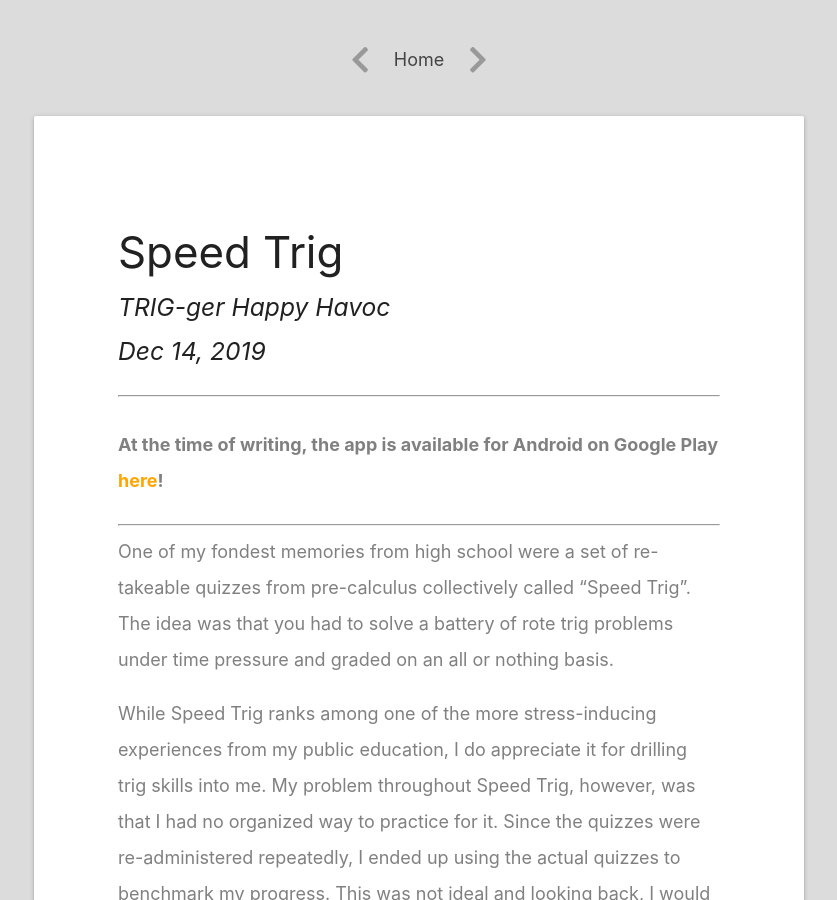
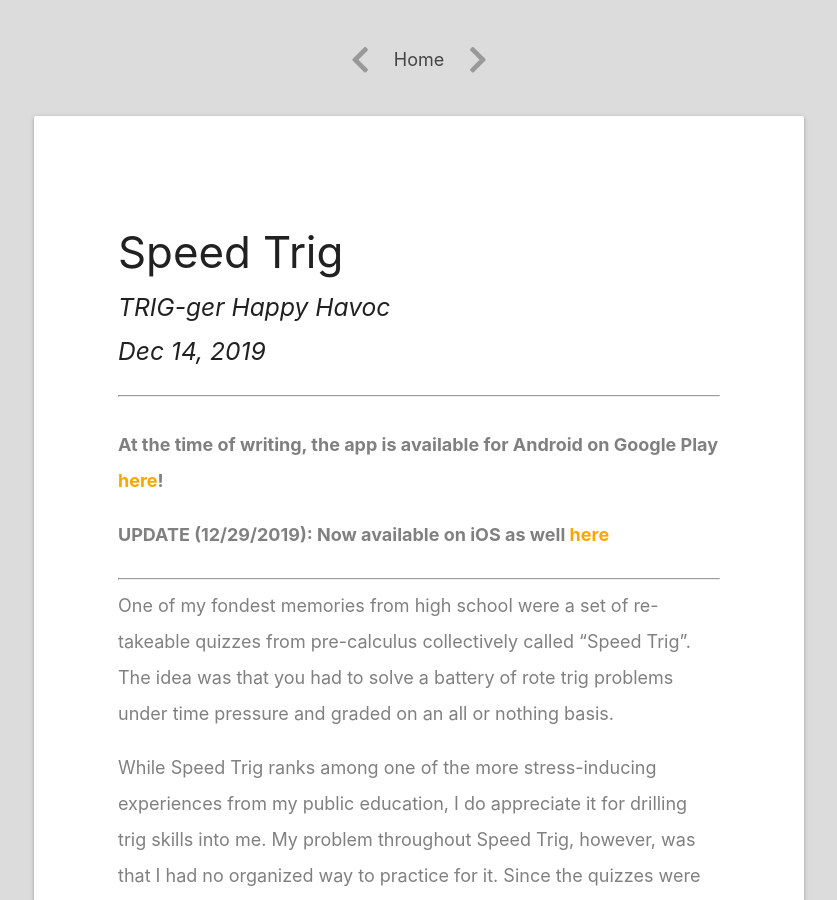
Before and after one commit to jasmaa/jasmaa.github.io, a Jekyll site: the page built from _posts/2019-12-14-speedtrig.md, in a window 1280 px wide and 900 px high. Shown: the whole window, without its empty margins (221-1058 px from the left). Built offline with Jekyll 4.4.1, drawn with Linux system fonts in a browser that asks for light colours; nearby versions of some CDN libraries.

Commit message:
Update resume and speed trig

```diff
--- a/_posts/2019-12-14-speedtrig.md
+++ b/_posts/2019-12-14-speedtrig.md
@@ -8,6 +8,8 @@ categories: trig react-native js mobile
 
 **At the time of writing, the app is available for Android on Google Play
 [here](https://play.google.com/store/apps/details?id=com.speedtrig)!**
+
+**UPDATE (12/29/2019): Now available on iOS as well [here](https://apps.apple.com/us/app/speed-trig/id1493062069)**
 
 ***
 
```
Also changed, not shown: 1 other file.
